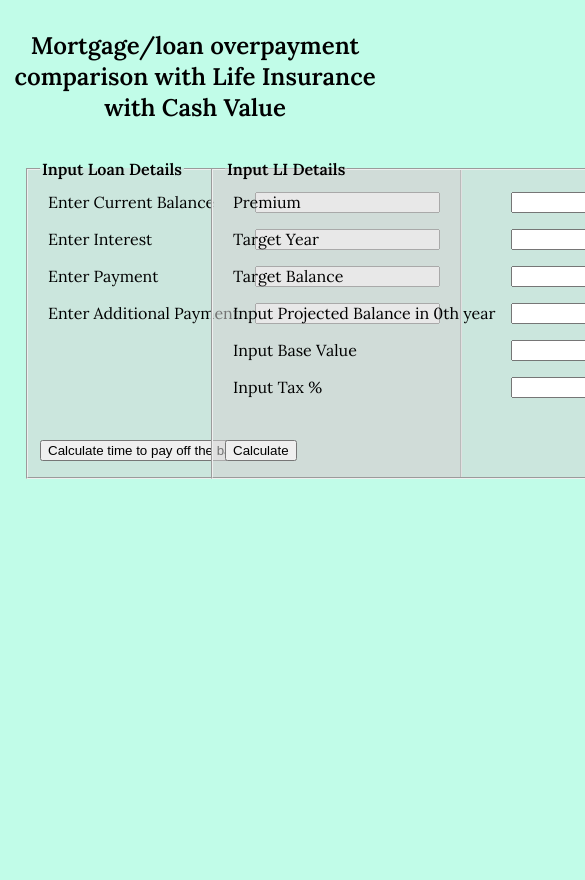
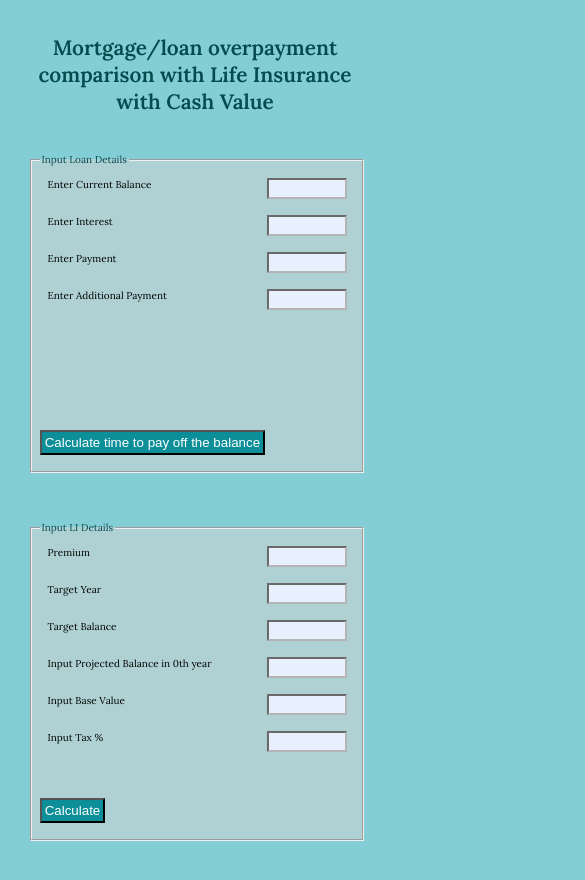
Before and after one commit to Svetanek/FinPlanning-concepts, a React (Create React App) app: page / in a window 390 px wide. Shown: the top 880 px of the page, 585 px wide, since content can reach past the window. Before the commit the page ends 844 px from the top, so only its background shows below. Built offline with nearby package versions, Linux system fonts and the light colour scheme.

Commit message:
switched to scss and added responsive design

```diff
--- a/package.json
+++ b/package.json
@@ -6,7 +6,7 @@
     "@testing-library/jest-dom": "^5.11.6",
     "@testing-library/react": "^11.2.2",
     "@testing-library/user-event": "^12.2.2",
-    "node-sass": "^5.0.0",
+    "node-sass": "^4.14.1",
     "react": "^17.0.1",
     "react-dom": "^17.0.1",
     "react-scripts": "4.0.1",
--- a/src/App.js
+++ b/src/App.js
@@ -1,7 +1,7 @@
 
 import GlobalStyle from './global-styles.js';
 import Container from './components/container/container'
-import './App.css';
+// import './App.css';
 
 function App() {
   return (
--- a/src/components/Inputs/inputField1.js
+++ b/src/components/Inputs/inputField1.js
@@ -1,14 +1,12 @@
 import React from 'react'
 import FormInput from '../form-input/form-input.js'
-import './inputFields.styles.css'
+import './inputFields.styles.scss'
 
-//move state up, use useMemo
 
 
 const LoanField1 = ({handleChange, handleSubmit, inputData}) => {
 
   const {balance, payment, interest, extrapay, timeLeft, futureBalance} = inputData;
-  console.log('PROPS1===', inputData)
     const futBal = futureBalance? futureBalance : null;
     let years = Math.floor(timeLeft/12);
     let months = Math.round(timeLeft - (years * 12));
@@ -16,9 +14,9 @@ const LoanField1 = ({handleChange, handleSubmit, inputData}) => {
 
     return (
       <div className="form-container">
-        <form onSubmit={handleSubmit}>
-       <fieldset className="field-set">
-         <legend>Input Loan Details</legend>
+        <form onSubmit={handleSubmit} className="form">
+       <fieldset className="form-fieldset">
+         <legend className="form-legend">Input Loan Details</legend>
          <FormInput name="balance" value={balance} onChange={handleChange} required>Enter Current Balance</FormInput>
          <FormInput name="interest" value={interest} onChange={handleChange} required>Enter Interest</FormInput>
          <FormInput name="payment" value={payment} onChange={handleChange} required>Enter Payment</FormInput>
@@ -27,7 +25,7 @@ const LoanField1 = ({handleChange, handleSubmit, inputData}) => {
        </fieldset>
        </form>
        <div className='form-text'>
-       {futBal? <div><p>`Time to pay off is ${years} years and ${months} months`</p><p>The Future Balance at that time with the current payments without extra payment is ${futBal}</p> </div> : null}
+       {futBal? <div><p>Remaining time to pay off the loan/mortgage is {years} years and {months} months.</p><p>The Future Balance at that time with the current payments without extra payment is ${futBal}.</p> </div> : null}
        </div>
       </div>
    )
--- a/src/components/Inputs/inputField2.js
+++ b/src/components/Inputs/inputField2.js
@@ -1,6 +1,6 @@
 import React, {useState} from 'react';
 import FormInput from '../form-input/form-input.js'
-import './inputFields.styles.css'
+import './inputFields.styles.scss'
 
 //move state up, use useMemo
 
@@ -39,9 +39,9 @@ const LoanField2 = (props) =>  {
 
     return (
       <div className="form-container">
-      <form onSubmit={handleSubmit}>
-       <fieldset className="field-set">
-         <legend>Input LI Details</legend>
+      <form onSubmit={handleSubmit} className="form">
+       <fieldset className="form-fieldset">
+         <legend className="form-legend">Input LI Details</legend>
          <FormInput name="payment" value={extrapay? extrapay : premium} onChange={handleChange} >Premium</FormInput>
          <FormInput name="targetYear" value={roundedYears? roundedYears : targetYear} onChange={handleChange}>Target Year</FormInput>
          <FormInput name="targetBalance" value={futureBalance? futureBalance: targetBalance} onChange={handleChange} >Target Balance</FormInput>
@@ -53,8 +53,8 @@ const LoanField2 = (props) =>  {
        </form>
        <div className="form-text">
        {afterTaxAmount? <div>
-       <p>With Lump Summ withdrawal the amount after tax is equal to {afterTaxAmount}. The difference with the target amount is ${diffAmount} </p>
-       <p>Run the illustration for continuation of monthly payments from Cash Value</p>
+       <p>With Lump Summ withdrawal the amount after tax is equal to {afterTaxAmount}. The difference with the target amount is {diffAmount}. </p>
+       <p>Run the illustration for continuation of monthly payments from Cash Value.</p>
        </div> : null }
        </div>
        </div>
--- a/src/components/Inputs/inputFields.styles.css
+++ b/src/components/Inputs/inputFields.styles.css
@@ -1,22 +1,56 @@
 .form-container {
   width: 50%;
+  padding: 2rem;
 }
 
-form {
+.form {
   height: 20rem;
-  width: 35rem;
+  width: 80%;
 }
-.field-set {
+.form-fieldset {
   background-color: #d4d4d48a;
   display: inline-block;
   position: relative;
-  margin: 1rem;
-  height: 20rem;
+  height: 100%;
+  width: 100%;
+}
+.form-legend {
+  color: #044a4f;
 }
 button {
   position: absolute;
   bottom: 1rem;
+  padding: 0.2rem;
+  background-color: #0c8f99;
+  color: #ffffff;
 }
 .form-text {
-  margin-top: 3rem;
+  margin: 3rem 0;
+  width: 30rem;
 }
+
+@media screen and (max-width: 1200px) {
+  .form-container {
+    width: 80%;
+  }
+  .form {
+    width: 100%;
+    /* height: 30 rem; */
+  }
+  .form-text {
+    /* margin: 3rem 0; */
+    width: 100%;
+  }
+}
+@media screen and (max-width: 900px) {
+  .form-container {
+    width: 100%;
+  }
+}
+@media screen and (max-width: 500px) {
+  .form-container {
+    width: 100%;
+    font-size: 10px;
+    padding: 0;
+  }
+}
--- /dev/null
+++ b/src/components/Inputs/inputFields.styles.scss
@@ -0,0 +1,50 @@
+.form-container {
+  width: 50%;
+  padding: 2rem;
+  @media screen and (max-width: 1200px) {
+    width: 80%;
+  }
+  @media screen and (max-width: 900px) {
+    width: 100%;
+  }
+  @media screen and (max-width: 500px) {
+    font-size: 10px;
+    padding: 0;
+  }
+
+  .form {
+    height: 20rem;
+    width: 80%;
+
+    @media screen and (max-width: 1200px) {
+      width: 100%;
+    }
+
+    &-fieldset {
+      background-color: #d4d4d48a;
+      display: inline-block;
+      position: relative;
+      height: 100%;
+      width: 100%;
+    }
+
+    &-legend {
+      color: #044a4f;
+    }
+
+    button {
+      position: absolute;
+      bottom: 1rem;
+      padding: 0.2rem;
+      background-color: #0c8f99;
+      color: #ffffff;
+    }
+  }
+  .form-text {
+    margin: 3rem 0;
+    width: 30rem;
+    @media screen and (max-width: 1200px) {
+      width: 100%;
+    }
+  }
+}
--- a/src/components/container/container.js
+++ b/src/components/container/container.js
@@ -5,13 +5,26 @@ import {calcTime, calcFutureBalance} from '../../utils';
 import styled from 'styled-components';
 const StyledMain = styled.div`
 display: flex;
-justify-content: center;
+justify-content: space-between;
+width: 100%;
+@media screen and (max-width: 900px) {
+  padding: 1rem;
+  flex-direction: column;
+  justify-content: center;
+  align-items: center;
+}
 `
 const StyledHeader = styled.h2`
 text-align: center;
+padding: 1rem;
+color: #044a4f;
+@media screen and (max-width: 900px) {
+  font-size: 1.3em;
+  padding: 0.3rem;
+}
 `
 
-
+//use Memo, insert comma for thousands, add new button, get rid of input color change, responsive design
 const Container = () => {
 const [inputData, setData] = useState({
       loan: '',
--- a/src/components/form-input/form-input.js
+++ b/src/components/form-input/form-input.js
@@ -1,10 +1,10 @@
 import React from 'react';
-import './form-input.styles.css';
+import './form-input.styles.scss';
 
 const FormInput = ({children, handleChange, htmlFor, ...otherProps}) => (
-  <div className="field-set_line">
+  <div className="fieldset_line">
   <label  >{children}</label>
-  <input  className="form-input"
+  <input  className="fieldset_input"
       onChange={handleChange}
       {...otherProps} />
   </div>
--- a/src/components/form-input/form-input.styles.css
+++ b/src/components/form-input/form-input.styles.css
@@ -1,18 +1,25 @@
-.field-set {
-  background-color: #d4d4d48a;
-  display: inline-block;
-
-  margin: 1rem;
-}
-
-.field-set_line {
+.fieldset_line {
   display: flex;
   justify-content: space-between;
   padding: 0.5rem;
 }
-legend {
+/* legend {
+  font-size: 1.2rem;
   font-weight: 600;
+} */
+input {
+  margin-left: 0.5rem;
+  padding: 0.2 0.5rem;
+  background-color: rgb(232, 240, 254);
+  border-color: rgba(175, 174, 174, 0.897);
+  outline: none;
 }
-input {
-  margin-left: 1rem;
+input:focus,
+input:active {
+  outline: none;
 }
+@media screen and (max-width: 500px) {
+  input {
+    width: 5rem;
+  }
+}
--- /dev/null
+++ b/src/components/form-input/form-input.styles.scss
@@ -0,0 +1,24 @@
+.fieldset_line {
+  display: flex;
+  justify-content: space-between;
+  padding: 0.5rem;
+
+  .fieldset_input {
+    margin-left: 0.5rem;
+    padding: 0.2 0.5rem;
+    background-color: rgb(232, 240, 254);
+    border-color: rgba(175, 174, 174, 0.897);
+    outline: none;
+    &:focus,
+    input:active {
+      outline: none;
+    }
+    @media screen and (max-width: 500px) {
+      width: 5rem;
+    }
+  }
+}
+// legend {
+//   font-size: 1.2rem;
+//   font-weight: 600;
+// }
--- a/src/global-styles.js
+++ b/src/global-styles.js
@@ -4,10 +4,13 @@ const GlobalStyle = createGlobalStyle`
 body {
   font-family: 'Lora';
   font-weight: 400;
-  background-color: #c1fce8;;
-  padding: 20px 40px;
-  @media screen and (max-width: 800px) {
-padding: 10px;
+  font-size: 16px;
+
+  // background-color: #c1fce8;
+  background-color: #83ced4;
+  padding: 20px;
+  @media screen and (max-width: 900px) {
+  padding: 12px;
   }
 }
 
```
Also changed, not shown: 2 other files (tests, documents, lock files or other folders).
